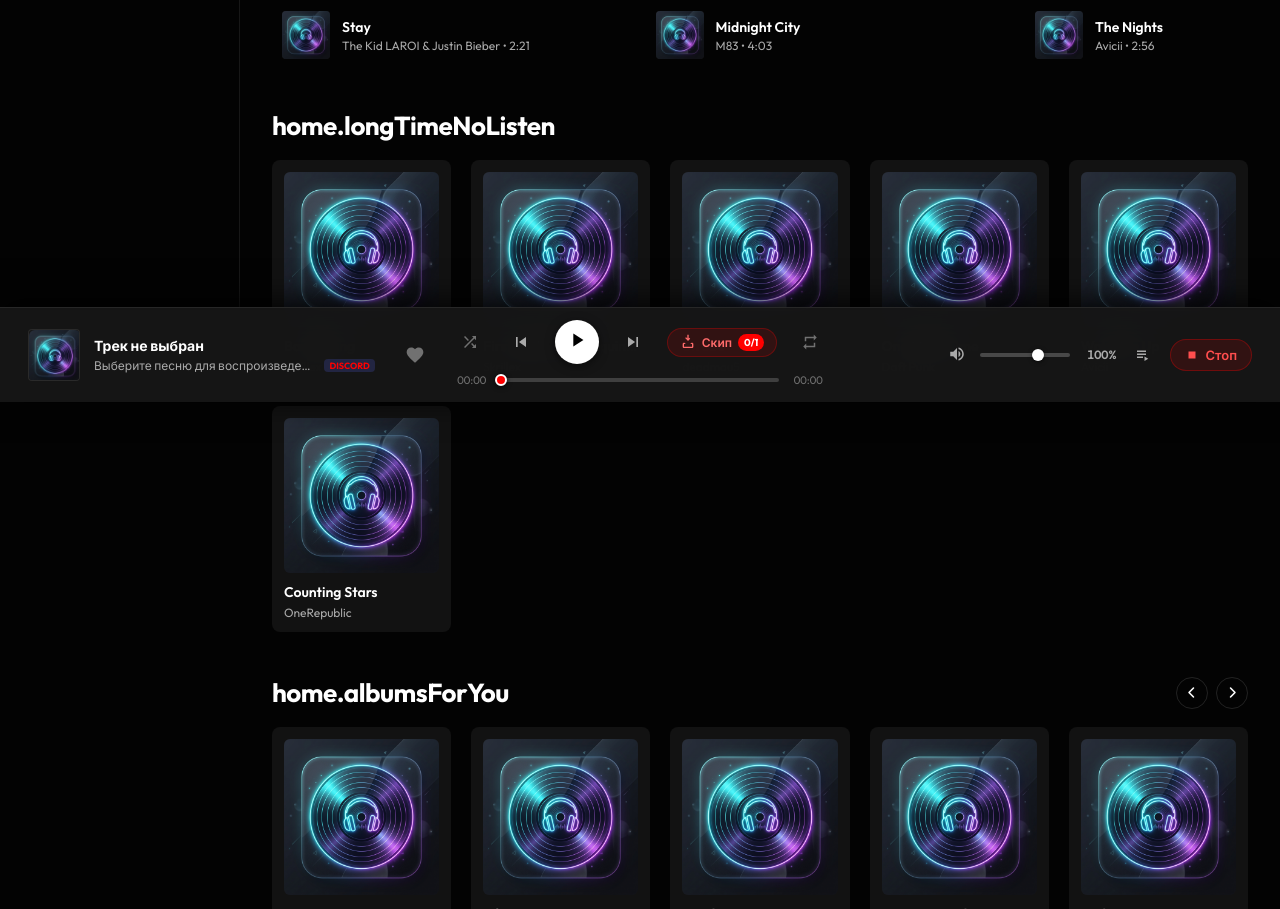
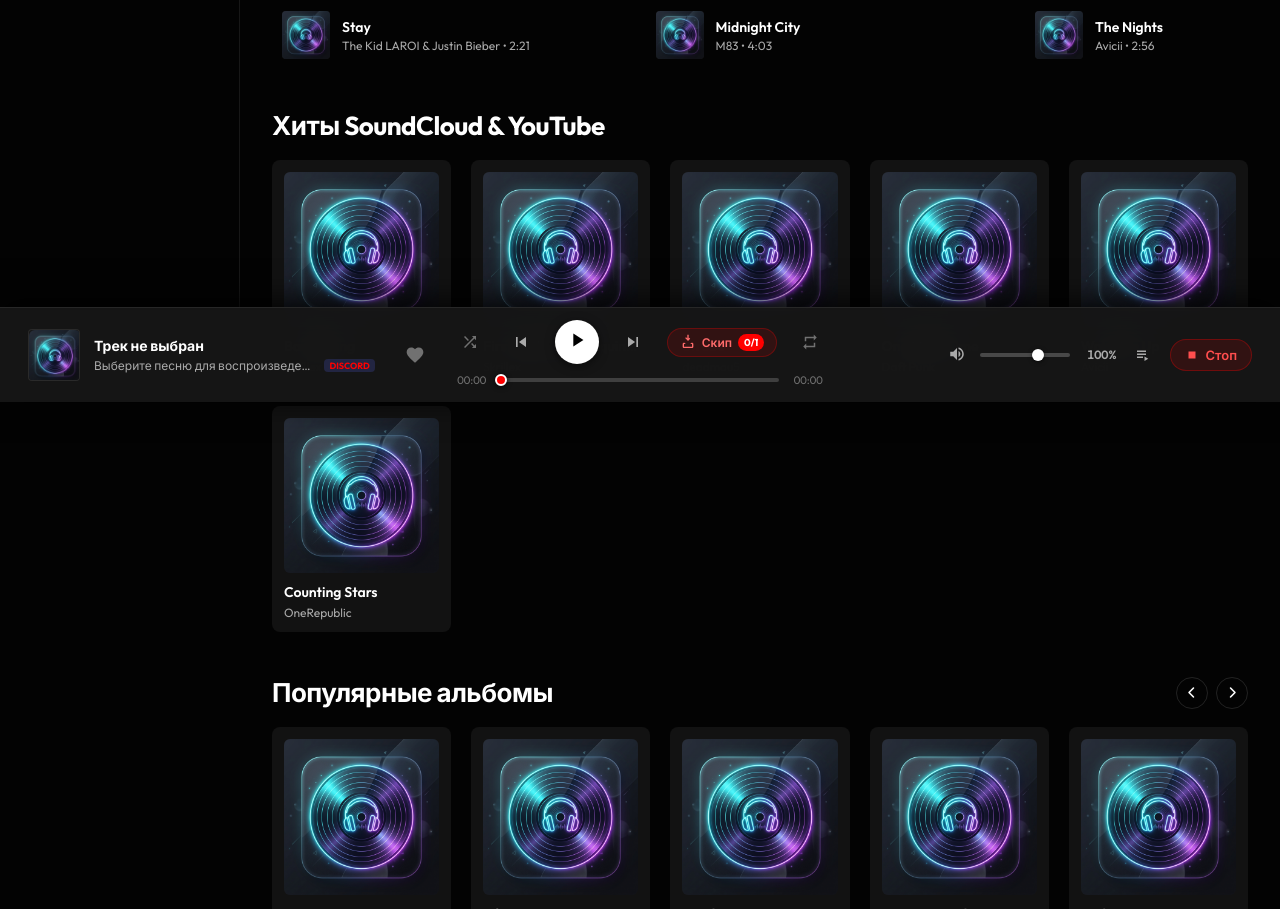
Before and after one commit to sosmula616-star/musicium, a website: page static/index.html in a window 1280 px wide. Shown: the part 398-1307 px from the top of the page. Drawn offline with Linux system fonts and the light colour scheme; no server answers; a script that the page names is missing.

Commit message:
Update index.html

```diff
--- a/static/index.html
+++ b/static/index.html
@@ -378,20 +378,20 @@
             </div>
           </div>
 
-          <!-- Section 2: Вы давно не слушали (Square cards with play overlay) -->
+          <!-- Section 2: Хиты SoundCloud & YouTube -->
           <div class="ytm-shelf">
             <div class="ytm-shelf-header">
-              <h2><span data-i18n="home.longTimeNoListen">Вы давно не слушали</span></h2>
+              <h2><span data-i18n="home.quickPicks">Хиты SoundCloud & YouTube</span></h2>
             </div>
             <div class="square-cards-row" id="quickPicksRow">
               <!-- Injected by JS -->
             </div>
           </div>
 
-          <!-- Section 3: Альбомы для вас (Square album cards like Screenshot 2) -->
+          <!-- Section 3: Популярные альбомы -->
           <div class="ytm-shelf">
             <div class="ytm-shelf-header">
-              <h2><span data-i18n="home.albumsForYou">Альбомы для вас</span></h2>
+              <h2><span data-i18n="home.albums">Популярные альбомы</span></h2>
               <div class="shelf-nav-arrows">
                 <button class="shelf-arrow-btn" title="Назад"><i class="fa-solid fa-chevron-left"></i></button>
                 <button class="shelf-arrow-btn" title="Вперед"><i class="fa-solid fa-chevron-right"></i></button>
```
